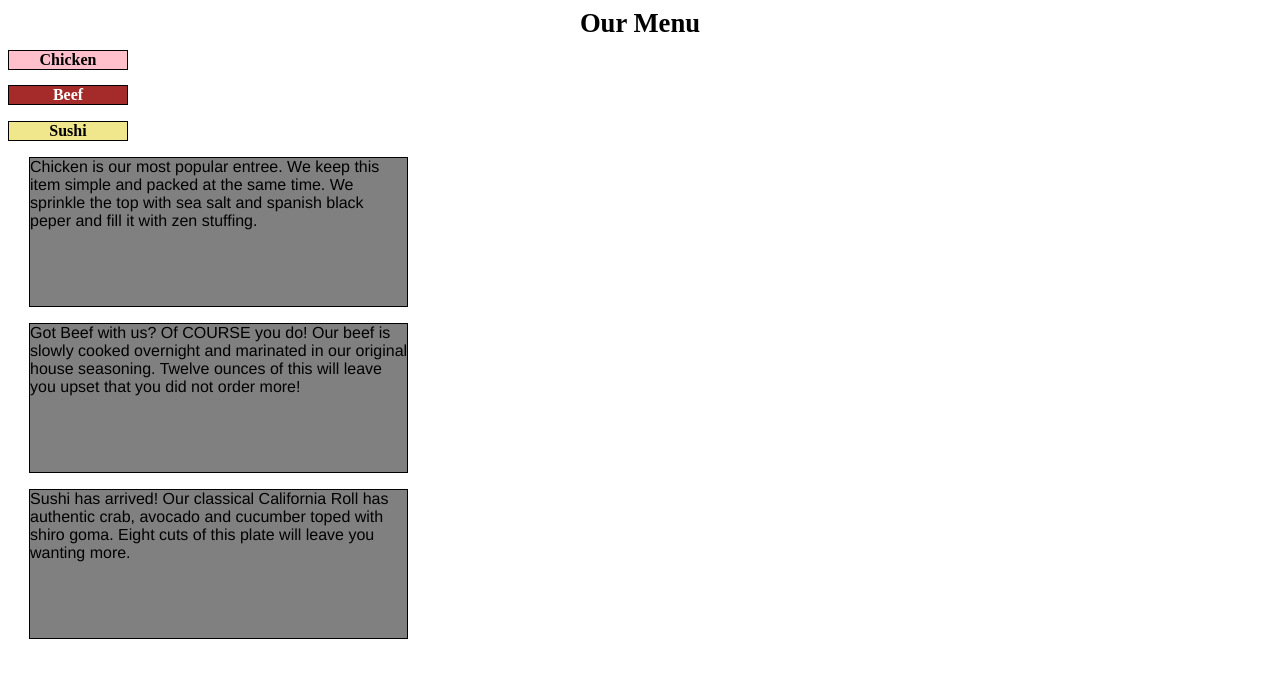
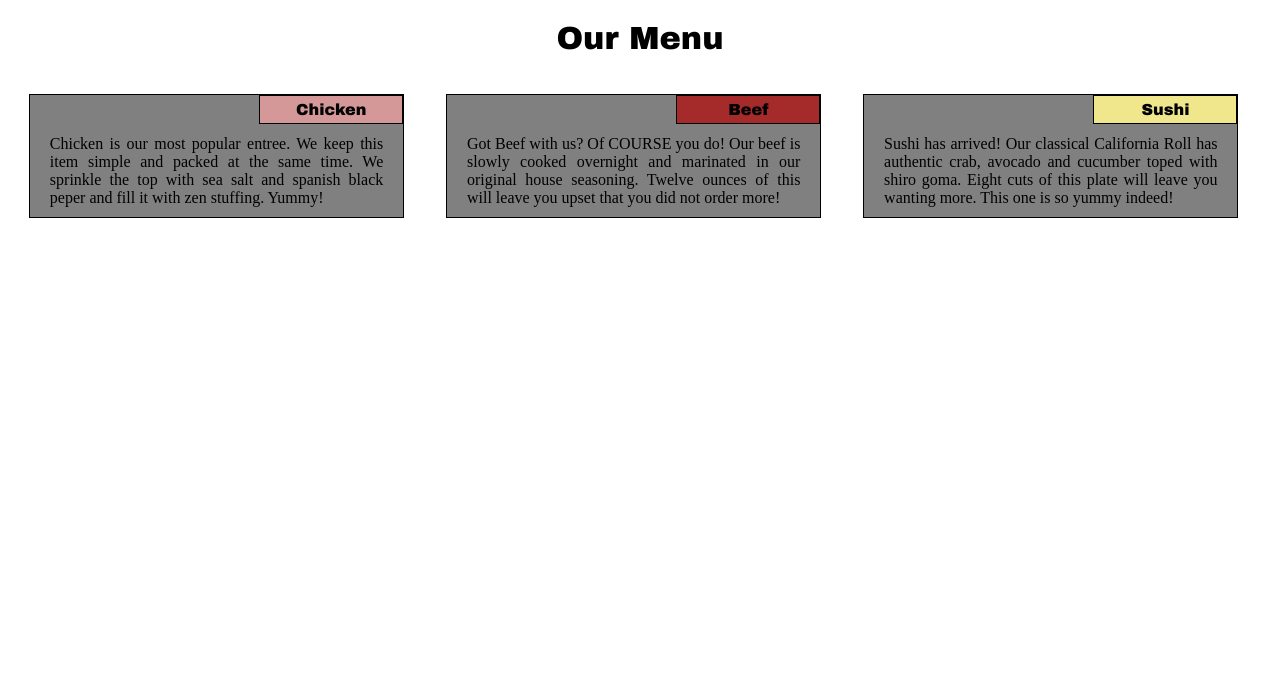
Before and after one commit to DonnieAsh/mod2_solution, a plain HTML site: page mod2site/index.html in a window 1280 px wide. Drawn offline with Linux system fonts and the light colour scheme.

Commit message:
Updated Mod2 project

```diff
--- a/mod2site/index.html
+++ b/mod2site/index.html
@@ -1,35 +1,45 @@
 <!DOCTYPE html>
 <html>
-<head class="OurMenu">
-<meta charset="utf-8">
-<meta name="viewport" content="width=device-width, initial-scale=1">
-	<title>Our Menu</title>
-<link rel="stylesheet" href="style.css">
+<head>
+	<meta charset="utf-8">
+	<meta name="viewport" content="width=device-width, initial-scale=1">
+	<title>Module2</title>
+	<!--link to css file-->
+	<link rel="stylesheet" href="style.css">
 <style>
 
 </style>
 
 </head>
 <body>
-<div class="OurMenu">Our Menu</div>
+
+<h1>Our Menu</h1> <!--Appears at the top-->
+<div class="meals">
 
 
-<h1 class="Chicken">Chicken</h1>
+	<div class="row1">
 
-<h2 class="Beef">Beef</h2>
+  	<p class="box">
+  	<span class="Chicken">Chicken</span>
+   Chicken is our most popular entree. We keep this item simple and packed at the same time. We sprinkle the top with sea salt and spanish black peper and fill it with zen stuffing. Yummy!
+  	</p>
+  </div>
 
-<h3 class="Sushi">Sushi</h3>
+  	<div class="row2">
 
+  	<p class="box">
+  	<span class="Beef">Beef</span>
+  Got Beef with us? Of COURSE you do! Our beef is slowly cooked overnight and marinated in our original house seasoning. Twelve ounces of this will leave you upset that you did not order more!
+  	</p>
+  </div>
 
-
-<div class="row">
-  <div class="lgcol3 mdcol6">
-  <p id="box"> Chicken is our most popular entree. We keep this item simple and packed at the same time. We sprinkle the top with sea salt and spanish black peper and fill it with zen stuffing.
-  </p></div>
-  <div class="lgcol3 mdcol6"><p id="box">Got Beef with us? Of COURSE you do! Our beef is slowly cooked overnight and marinated in our original house seasoning. Twelve ounces of this will leave you upset that you did not order more!
-  </p></div>
-  <div class="lgcol3 mdcol6"><p id="box">Sushi has arrived! Our classical California Roll has authentic crab, avocado and cucumber toped with shiro goma. Eight cuts of this plate will leave you wanting more.</p></div>
-
+  	<div class="row3">
+  	<p class="box">
+  	<span class="Sushi">Sushi</span>
+  Sushi has arrived! Our classical California Roll has authentic crab, avocado and cucumber toped with shiro goma. Eight cuts of this plate will leave you wanting more. This one is so yummy indeed!
+  	</p>
+  </div>
+</div>
 
 </body>
 </html>
--- a/mod2site/style.css
+++ b/mod2site/style.css
@@ -2,122 +2,64 @@
   box-sizing: border-box;
 }
 h1 {
-  margin-bottom: 15px;
+  text-align: center;
+  font-family: arial black;
+}
+.meals {
+  width: 100%
 }
 
-#box {
+/* box is the layout of each menu item */
+.box {
+  position: relative;
+  padding: 40px 20px 10px;
   border: 1px solid black;
   background-color: gray;
-  width: 90%;
-  height: 150px;
-  margin-right: auto;
-  margin-left: auto;
-  font-family: Helvetica;
-  color: black;
-  position: relative;
+    text-align: justify;
+    width: 90%;
+    margin-right: auto;
+    margin-left: auto;
 }
 
-   }
-.row {
-  width: 100%;
-}
-
-@media (min-width: 600px) {
-  .lgcol1, .lgcol2, .lgcol3, .lgcol4, .lgcol5,
-  .lgcol6, .lgcol6, .lgcol7, .lgcol8, .lgcol9 {
-
-  }
-  .lgcol1 {
-    width: 11.11%;
-  }
-  .lgcol2 {
-    width: 22.22%;
-  }
-  .lgcol3 {
-    width: 33.33%;
-  }
-  .lgcol4 {
-    width: 44.44%;
-  }
-  .lgcol5 {
-    width: 55.55%;
-  }
-  .lgcol6 {
-    width: 66.66%;
-  }
-  .lgcol7 {
-    width: 77.77%;
-  }
-  .lgcol8 {
-    width: 88.88%;
-  }
-  .lgcol9 {
-    width: 100%;
+ .Chicken, .Beef, .Sushi {
+    position: absolute;
+    top: 0px;
+    right: 0px;
+text-align: center;
+padding: 5px 20px;
+font-weight: bold;
+font-family: arial black;
+border: 1px solid black;
+font-size: 12pt;
+width: 144px;
   }
 
-}
-
-
-@media (min-width: 300px) and (max-width: 1200px) {
-  .mdcol1, .mdcol2, .mdcol3, .mdcol4, .mdcol5, .mdcol6
-  .mdcol7, .mdcol8, .mdcol9{
-
-    border: 1px solid black;
-  }
-  .mdcol1 {
-    width: 11.11%;
-  }
-  .mdcol2 {
-    width: 22.22%;
-  }
-  .mdcol3 {
-    width: 33.33%;
-  }
-  .mdcol4 {
-    width: 44.44%;
-  }
-  .mdcol5 {
-    width: 55.55%;
-  }
-  .mdcol6 {
-    width: 66.66%;
-  }
-  .mdcol7 {
-    width: 77.77%;
-  }
-  .mdcol8 {
-    width: 88.88%;
-  }
-  .mdcol9 {
-    width: 100%;
-  }
-}
-
-.Chicken {
-  background-color: pink;
-  font-size: 12pt;
-  border: 1px solid black;
-  width: 120px;
-  text-align: center;
-  }
+ .Chicken {
+  background-color: #D59898;
+ }
  .Beef {
   background-color: #A52A2A;
-  font-size: 12pt;
-  border: 1px solid black;
-  width: 120px;
-  text-align: center;
-  color: white;
  }
  .Sushi {
   background-color: #F0E68C; /* khaki */
-  font-size: 12pt;
-  border: 1px solid black;
-  width: 120px;
-  text-align: center;
  }
 
- .OurMenu {
-  text-align: center;
-  font-size: 20pt;
-  font-weight: bold;
+/* For Desktop Screen */
+@media (min-width: 992px) {
+        .row1, .row2, .row3 {
+              width: 33%;
+              float: left;
+     }
+  }
+
+  /* For tablet screen */
+  @media (min-width: 768px) and (max-width: 991px) {
+  .row1, .row2, .row3 {
+          float: left;
+  }
+    .row1, .row2 {
+        width: 50%;
+    }
+
+  }
 }
```
